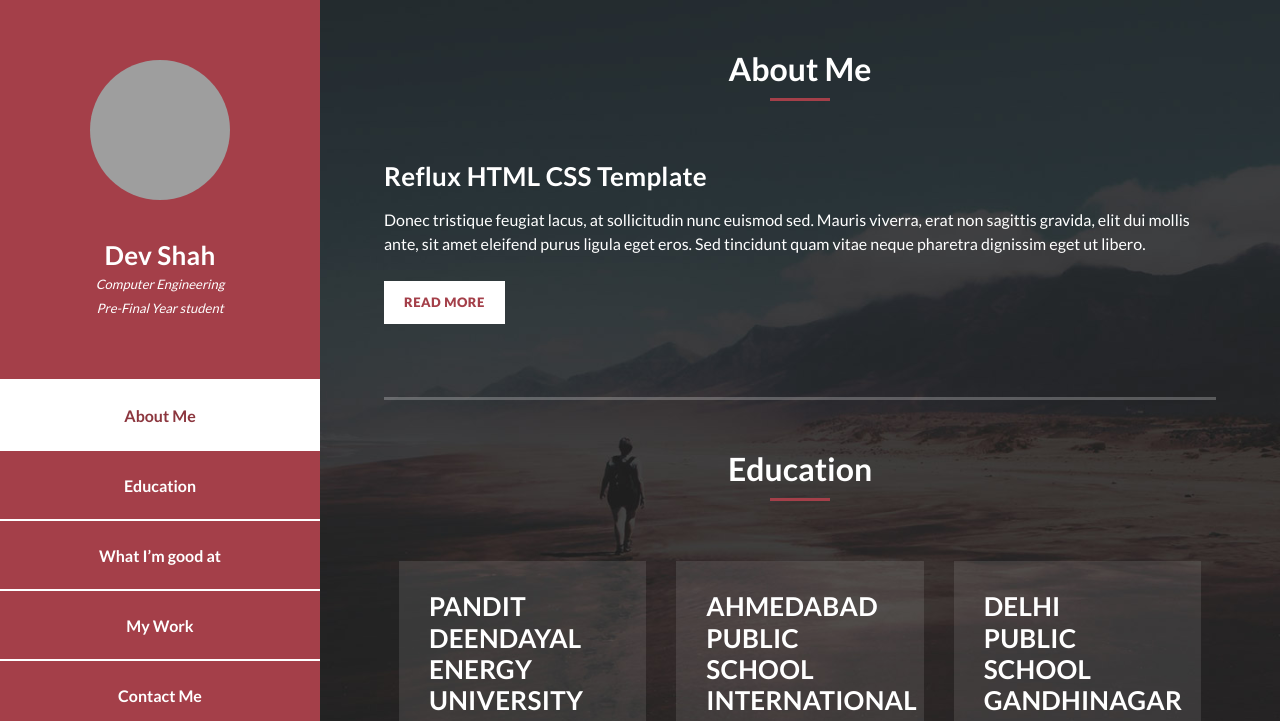
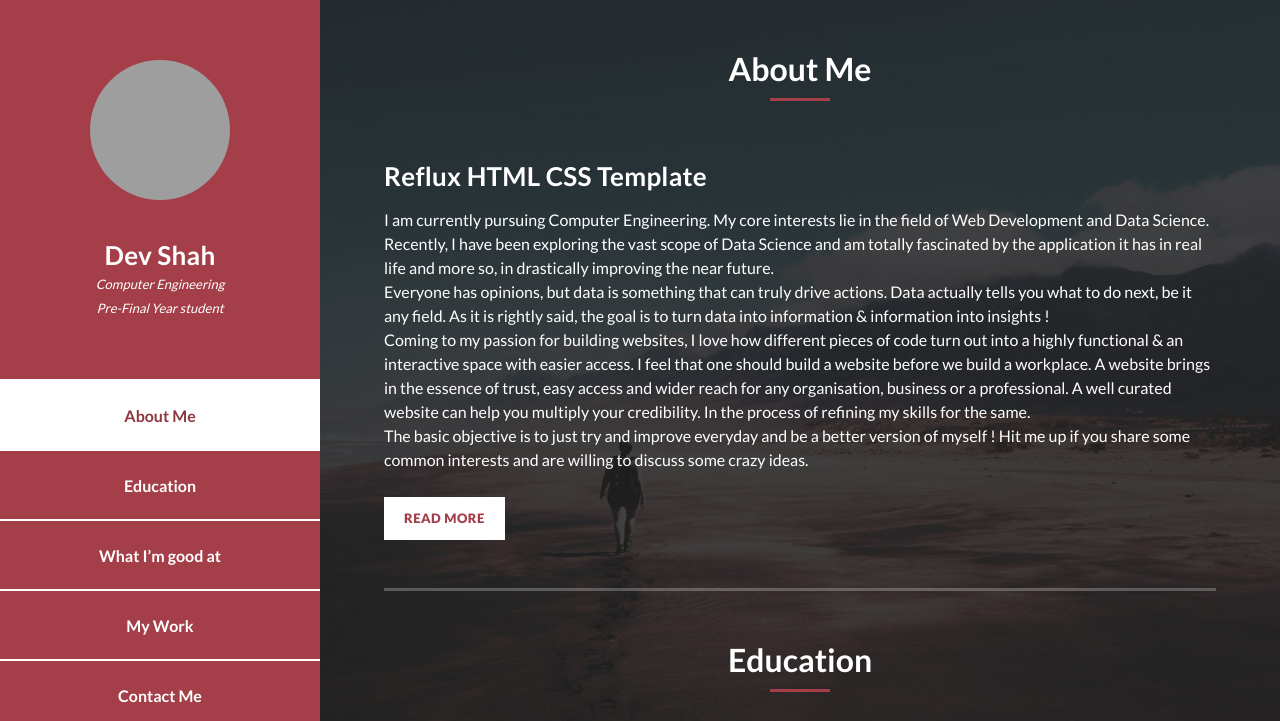
Before and after one commit to devshah7543/portfolio, a plain HTML site: page index.html in a window 1280 px wide. Shown: the top 721 px of the page. Drawn offline with Linux system fonts and the light colour scheme; grey boxes are pictures that could not be loaded.

Commit message:
Update index.html

```diff
--- a/index.html
+++ b/index.html
@@ -95,11 +95,12 @@ https://templatemo.com/tm-531-reflux
 
                   <h4>Reflux HTML CSS Template</h4>
                   <p>
-                    Donec tristique feugiat lacus, at sollicitudin nunc euismod
-                    sed. Mauris viverra, erat non sagittis gravida, elit dui
-                    mollis ante, sit amet eleifend purus ligula eget eros. Sed
-                    tincidunt quam vitae neque pharetra dignissim eget ut
-                    libero.
+                    I am currently pursuing Computer Engineering. My core interests lie in the field of Web Development and Data Science. Recently, I have been exploring the vast scope of Data Science and am totally fascinated by the application it has in real life and more so, in drastically improving the near future.
+                    <br>
+                    Everyone has opinions, but data is something that can truly drive actions. Data actually tells you what to do next, be it any field. As it is rightly said, the goal is to turn data into information & information into insights ! <br>
+Coming to my passion for building websites, I love how different pieces of code turn out into a highly functional & an interactive space with easier access. I feel that one should build a website before we build a workplace. A website brings in the essence of trust, easy access and wider reach for any organisation, business or a professional. A well curated website can help you multiply your credibility. In the process of refining my skills for the same.
+<br>The basic objective is to just try and improve everyday and be a better version of myself !
+Hit me up if you share some common interests and are willing to discuss some crazy ideas.
                   </p>
                   <div class="white-button">
                     <a href="#">Read More</a>
```
